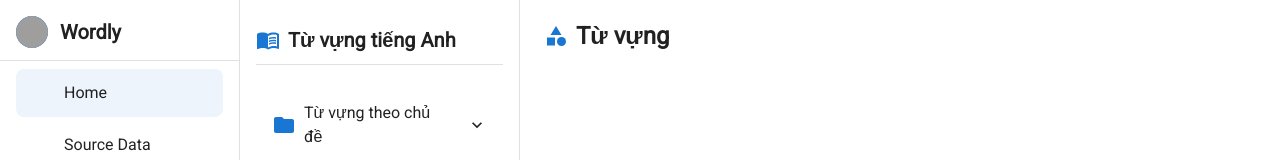
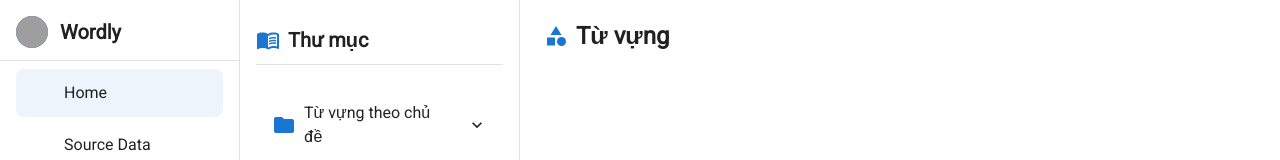
Before and after one commit to QuangThanhn485/Wordly, a React (Create React App) app: page / in a window 1280 px wide. Shown: the top 160 px of the page. Built offline with nearby package versions, Linux system fonts and the light colour scheme; grey boxes are pictures that could not be loaded; some icons are missing; a web font is replaced by a local one.

Commit message:
test ci cd

```diff
--- a/src/pages/Home.tsx
+++ b/src/pages/Home.tsx
@@ -348,7 +348,7 @@ const Home: React.FC = () => {
           <Box sx={{ display: 'flex', alignItems: 'center', mb: 1 }}>
             <MenuBookIcon color="primary" sx={{ mr: 1 }} />
             <Typography variant={isSmDown ? 'subtitle1' : 'h6'} sx={{ fontWeight: 600 }}>
-              Từ vựng tiếng Anh
+              Thư mục
             </Typography>
           </Box>
           <Divider sx={{ mb: 0 }} />
```
